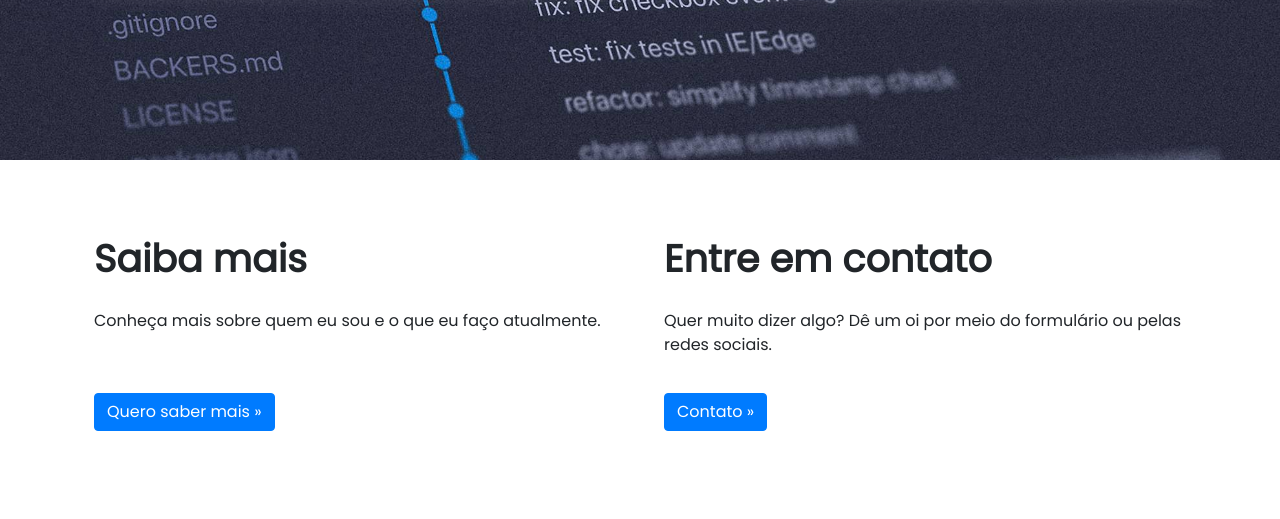
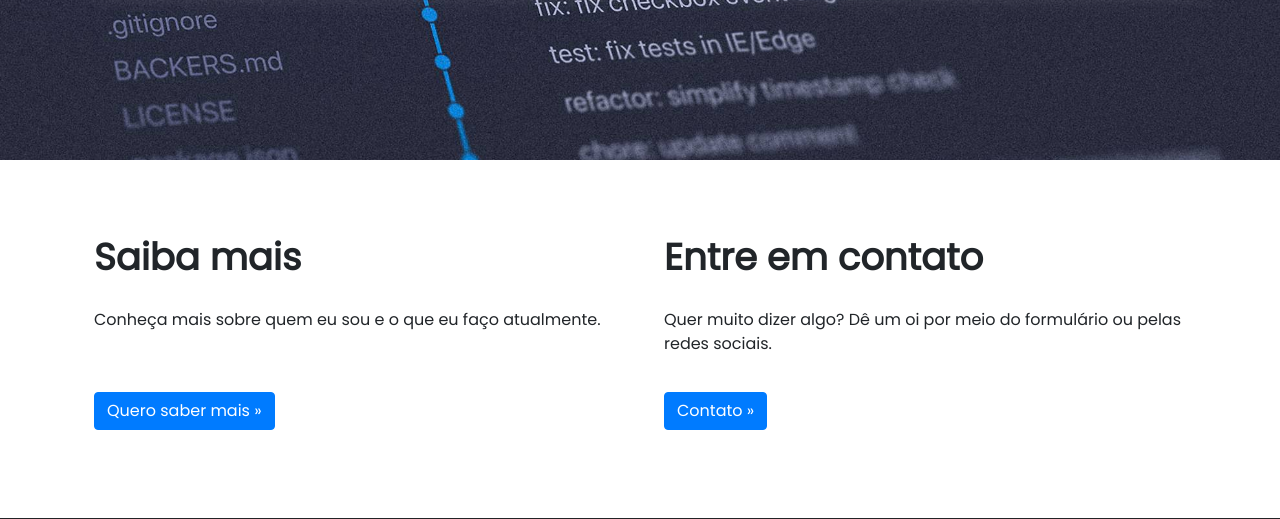
Before and after one commit to Lavedonio/site_lavedonio_django, a Django app: page / in a window 1280 px wide. Shown: the part 640-1159 px from the top of the page. Run offline with Django 3.2, Linux system fonts and the light colour scheme; data that the repository does not hold is empty; some libraries are stand-ins or nearby versions.

Commit message:
Decreased 1px in font size of h2 so title to contact page call to action in homepage doesn't wrap around in medium-sized screens

```diff
--- a/base/static/css/main.css
+++ b/base/static/css/main.css
@@ -7,8 +7,8 @@ h1 {
 
 h2 {
 	font-weight: bold;
-	font-size: 38px;
-	font-size: 2.375rem;
+	font-size: 37px;
+	font-size: 2.3125rem;
 	line-height: 1.4;
 }
 
```
